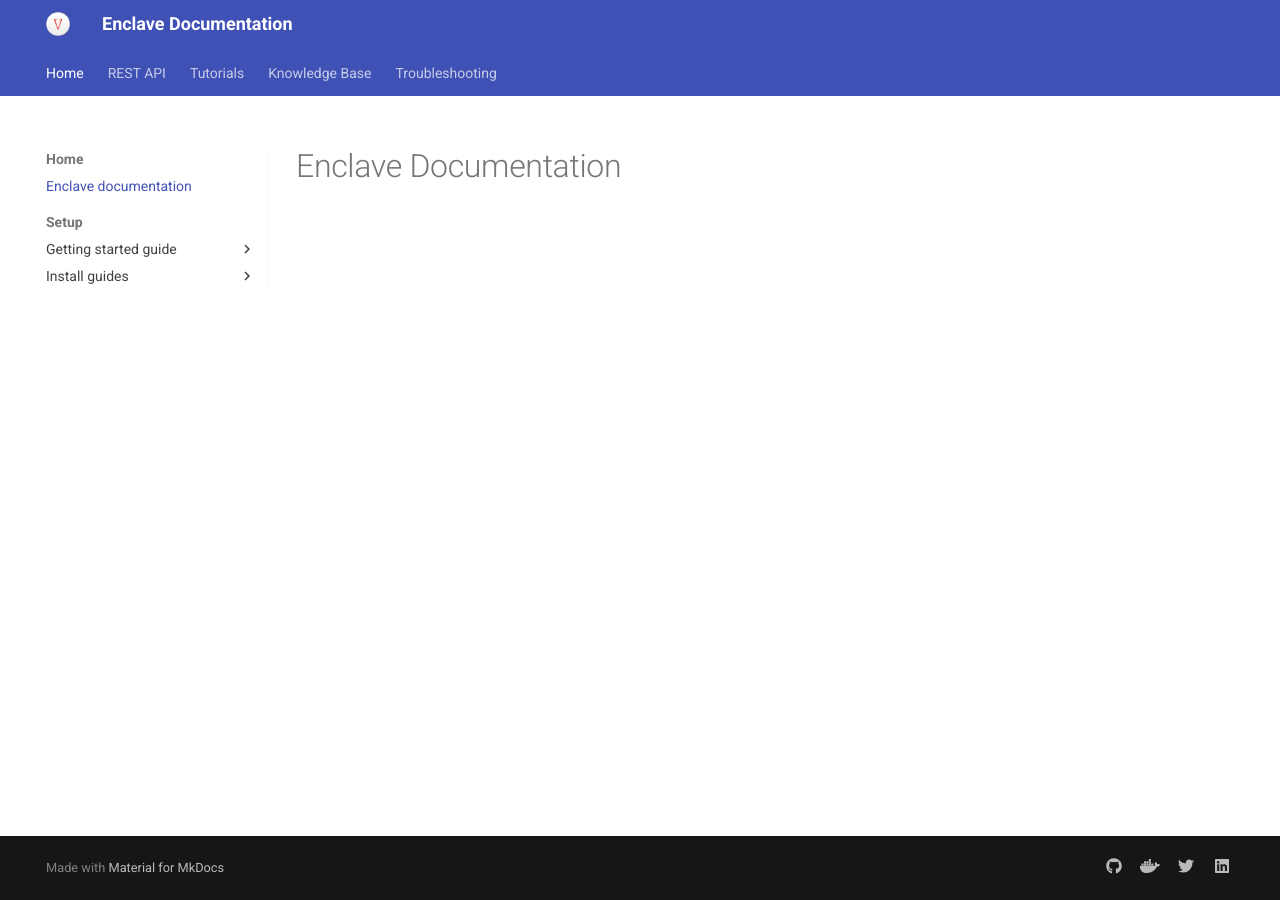
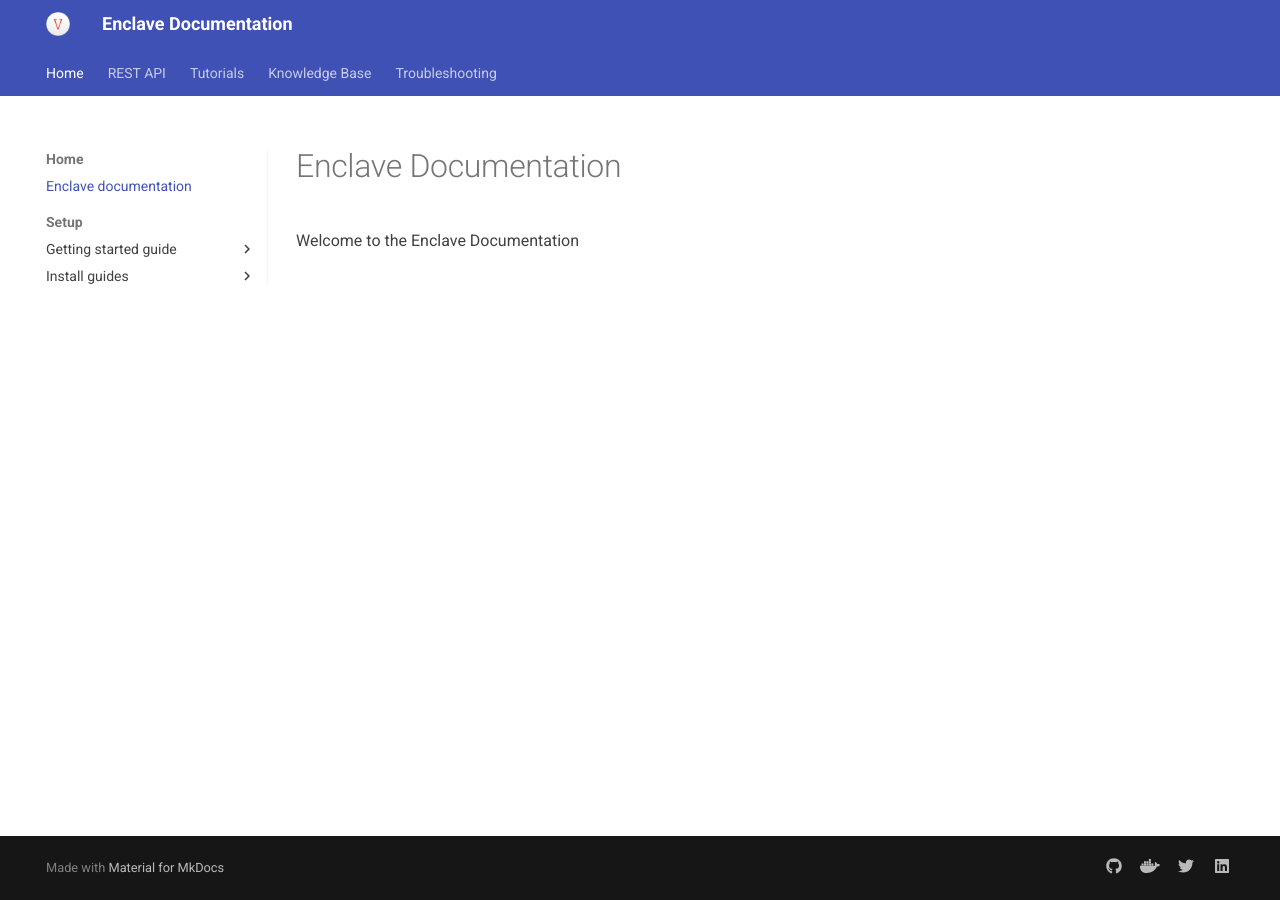
Before and after one commit to enclave-networks/docs, an MkDocs documentation site: the page built from docs/index.md, in a window 1280 px wide. Built offline with MkDocs 1.6.1 and Material for MkDocs 9.7.7, drawn with Linux system fonts in a browser that asks for light colours.

Commit message:
Update index.md

```diff
--- a/docs/index.md
+++ b/docs/index.md
@@ -1,4 +1,6 @@
 # Enclave Documentation
+
+Welcome to the Enclave Documentation
 
 <!---
 This guide will show you how to use Enclave to seamlessly connect your devices, systems, virtual machines and containers together on any infrastructure with secure private networks that just work. --->
```
